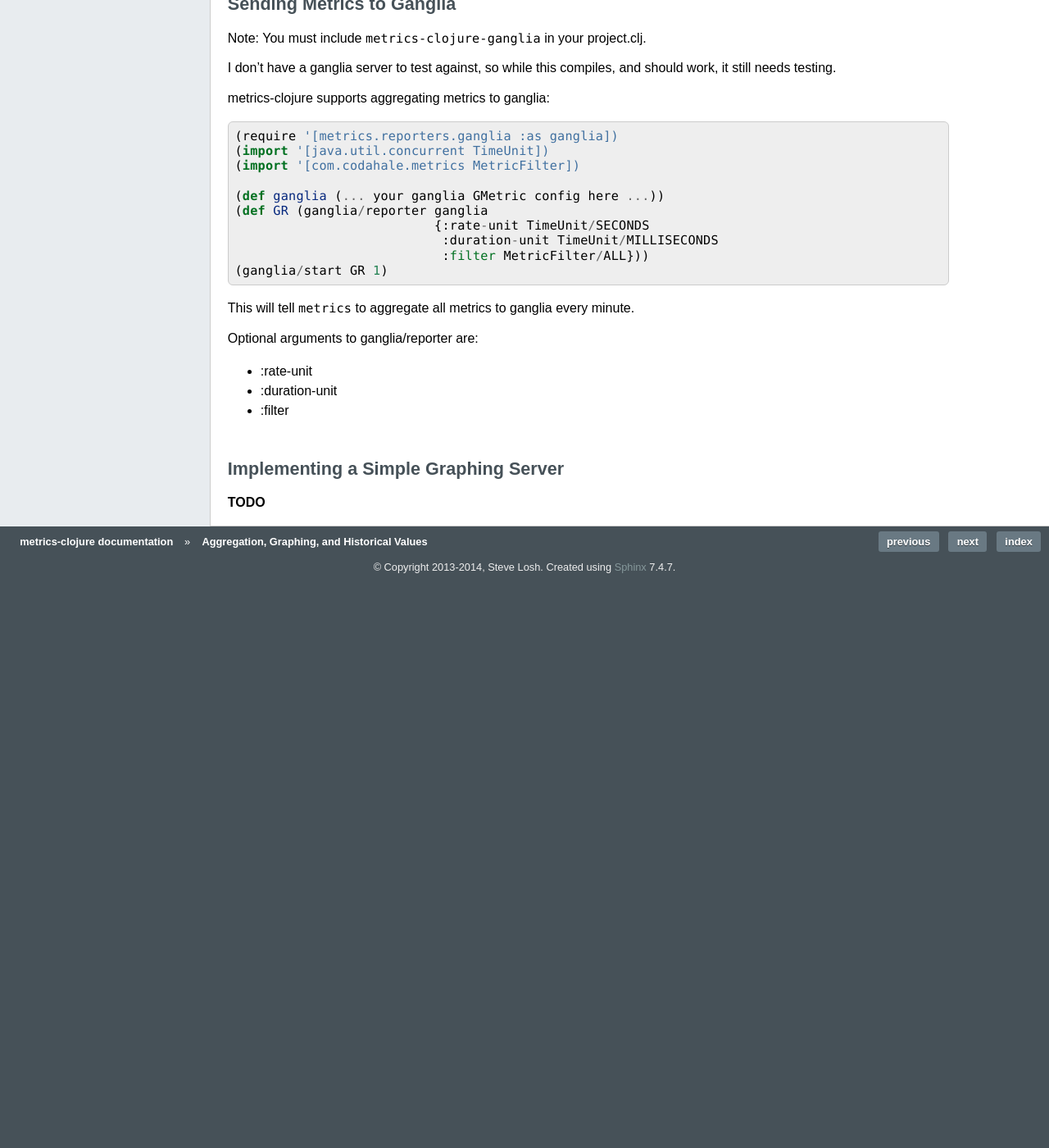
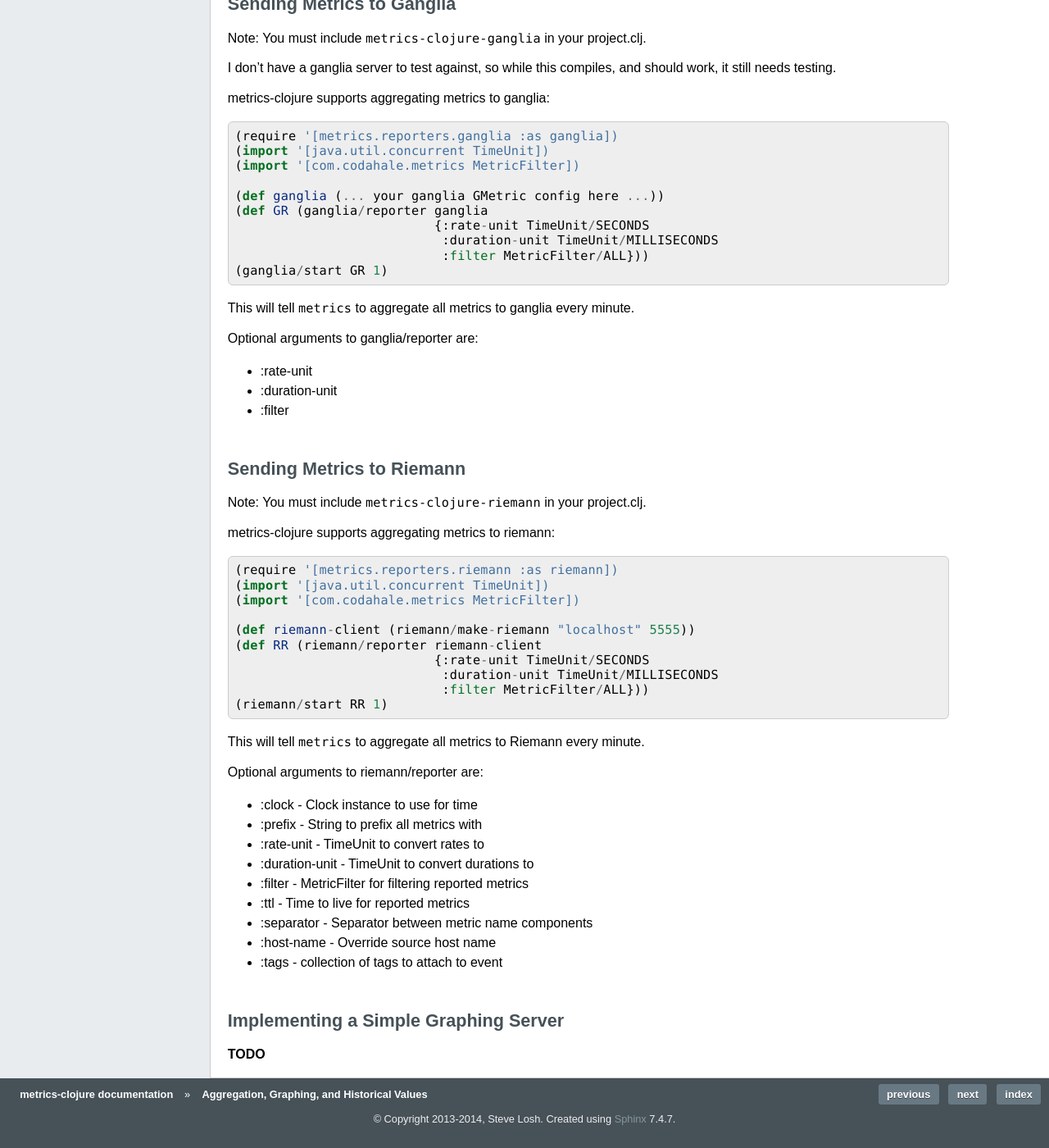
Before and after one commit to clj-commons/metrics-clojure, a Sphinx documentation site: the page built from docs/source/aggregation.rst, in a window 1280 px wide and 1400 px high, scrolled down 1022 px. Shown: the whole window at 82% size. Built offline with Sphinx 7.4.7, drawn with Linux system fonts in a browser that asks for light colours; before the commit the page ends 1749 px from its top, so only the background shows below that; some of the changed text lies outside the part shown.

Commit message:
Added documentation for Riemann reporter

```diff
--- a/docs/source/aggregation.rst
+++ b/docs/source/aggregation.rst
@@ -75,6 +75,38 @@ Optional arguments to ganglia/reporter are:
 - :duration-unit
 - :filter
 
+Sending Metrics to Riemann
+--------------------------
+
+Note: You must include ``metrics-clojure-riemann`` in your project.clj.
+
+metrics-clojure supports aggregating metrics to riemann::
+
+    (require '[metrics.reporters.riemann :as riemann])
+    (import '[java.util.concurrent TimeUnit])
+    (import '[com.codahale.metrics MetricFilter])
+
+    (def riemann-client (riemann/make-riemann "localhost" 5555))
+    (def RR (riemann/reporter riemann-client
+                              {:rate-unit TimeUnit/SECONDS
+                               :duration-unit TimeUnit/MILLISECONDS
+                               :filter MetricFilter/ALL}))
+    (riemann/start RR 1)
+
+This will tell ``metrics`` to aggregate all metrics to Riemann every
+minute.
+
+Optional arguments to riemann/reporter are:
+
+- :clock - Clock instance to use for time
+- :prefix - String to prefix all metrics with
+- :rate-unit - TimeUnit to convert rates to
+- :duration-unit - TimeUnit to convert durations to
+- :filter - MetricFilter for filtering reported metrics
+- :ttl - Time to live for reported metrics
+- :separator - Separator between metric name components
+- :host-name - Override source host name
+- :tags - collection of tags to attach to event
 
 Implementing a Simple Graphing Server
 -------------------------------------
```
